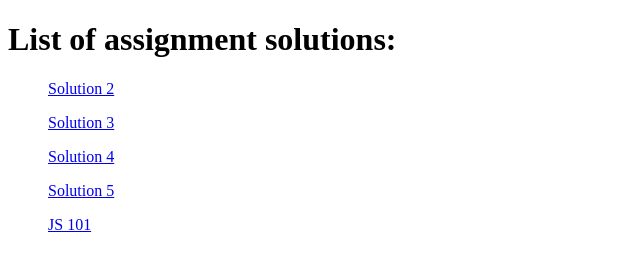
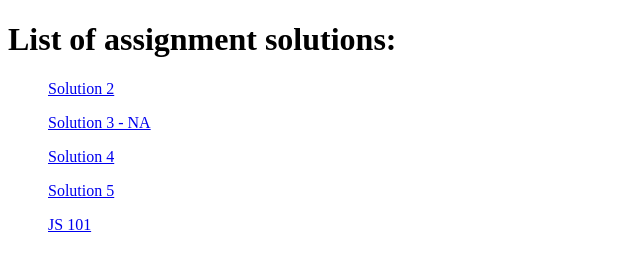
Before and after one commit to mottyl/coursera_js, a plain HTML site: page index.html in a window 1280 px wide. Shown: the full height of the page, 0-640 px from the left. Drawn offline with Linux system fonts and the light colour scheme.

Commit message:
Small change - testing git

```diff
--- a/index.html
+++ b/index.html
@@ -7,7 +7,7 @@
         <h1>List of assignment solutions:</h1>
 
         <div><ul><a href="sol2/index.html">Solution 2</a></ul>
-        <ul><a href="sol3/index.html">Solution 3</a></ul>
+        <ul><a href="sol3/index.html">Solution 3 - NA</a></ul>
         <ul><a href="sol4/index.html">Solution 4</a></ul>
         <ul><a href="sol5/index.html">Solution 5</a></ul></div>
         <p>
```
